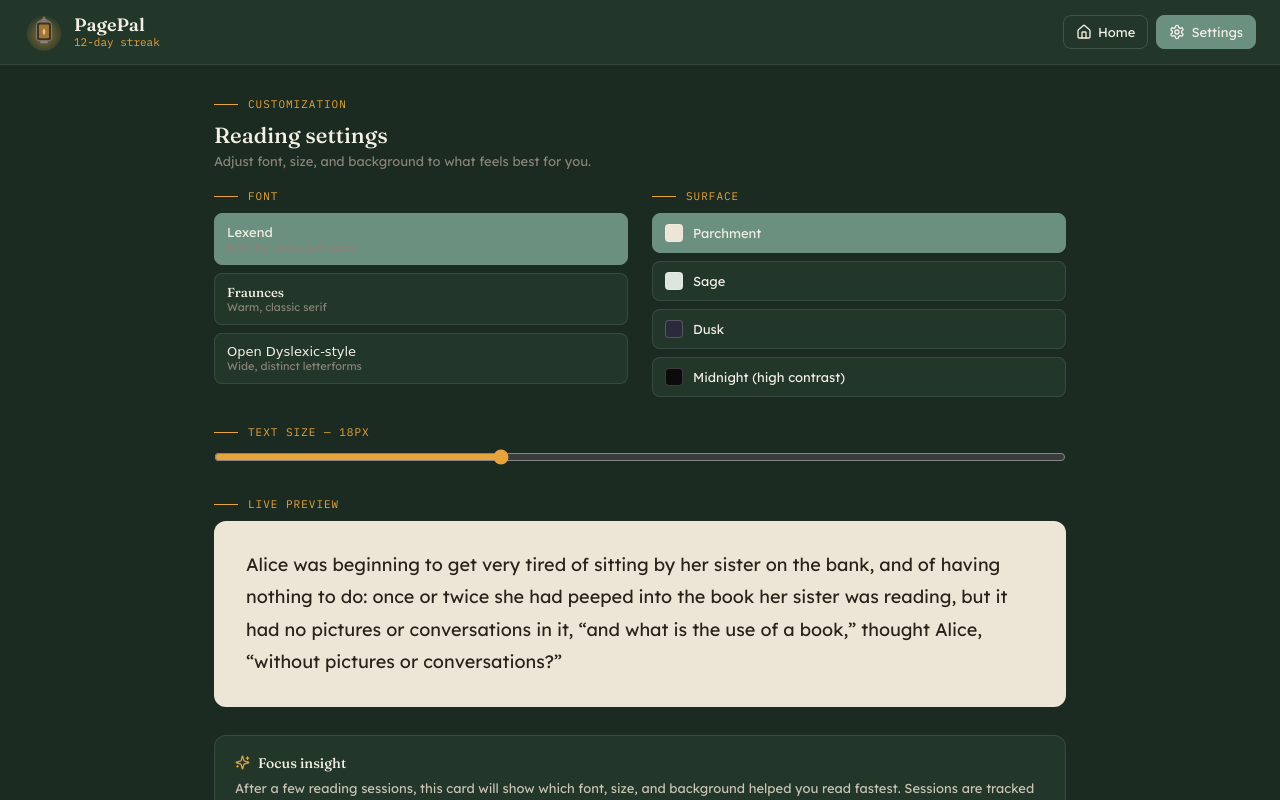
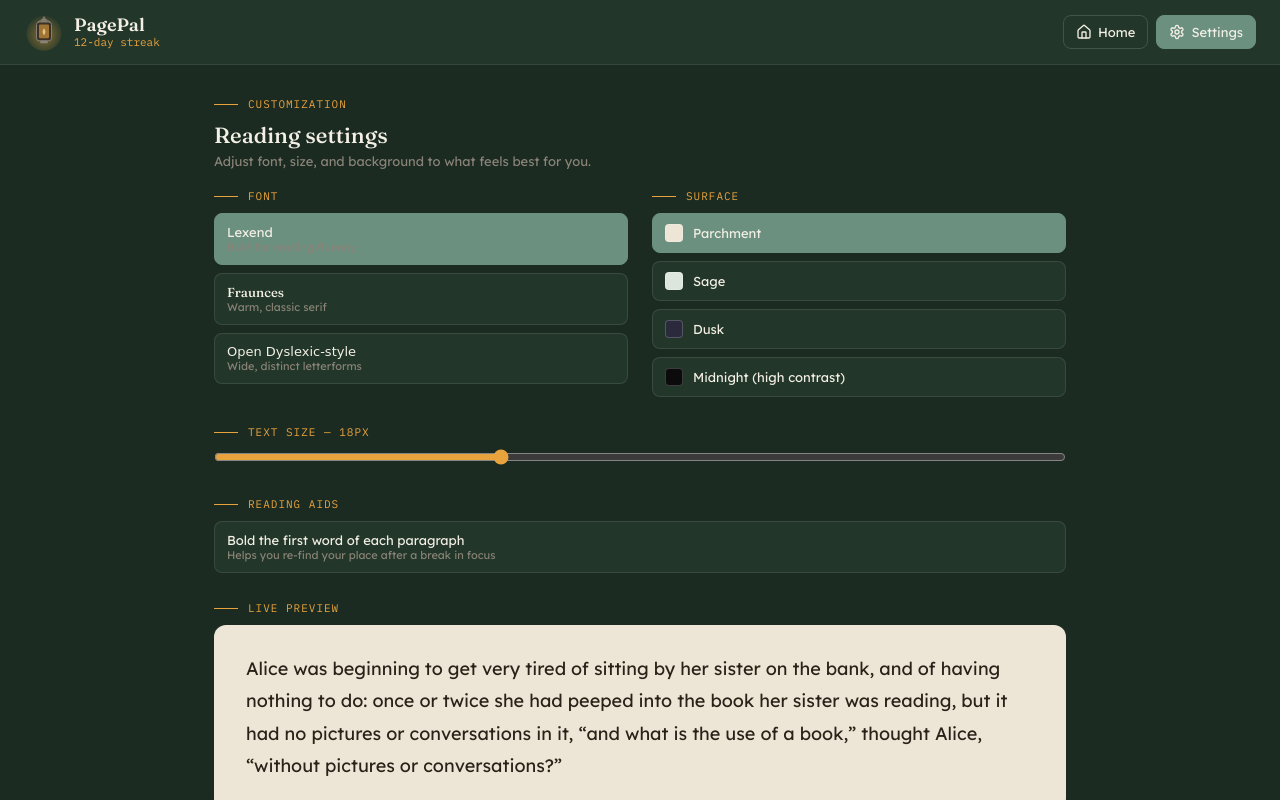
Before and after one commit to Zhuo-Xuan/PagePal, a React (Vite) app: page / in a window 1280 px wide. Both pictures are taken after a click on the button "Settings". Shown: the top 800 px of the page. Built offline with nearby package versions, Linux system fonts and the light colour scheme.

Commit message:
Update SettingsPage.jsx

```diff
--- a/src/pages/SettingsPage.jsx
+++ b/src/pages/SettingsPage.jsx
@@ -1,8 +1,9 @@
-import { Sparkles } from "lucide-react";
+import { Sparkles, Bold } from "lucide-react";
 import SectionLabel from "../components/SectionLabel.jsx";
 import OptionRow from "../components/OptionRow.jsx";
 import { ALICE_TEXT, FONTS, SURFACES } from "../data/constants.js";
 import { getEfficiencyInsight } from "../hooks/useReadingAnalytics.js";
+import { renderParagraph } from "../utils/textFormatting.jsx";
 
 export default function SettingsPage({ customization, setCustomization }) {
   const insight = getEfficiencyInsight();
@@ -59,6 +60,19 @@ export default function SettingsPage({ customization, setCustomization }) {
         />
       </div>
 
+      <div style={{ marginBottom: 28 }}>
+        <SectionLabel>Reading aids</SectionLabel>
+        <div className="option-list">
+          <OptionRow
+            active={customization.boldFirstWord}
+            onClick={() => setCustomization((c) => ({ ...c, boldFirstWord: !c.boldFirstWord }))}
+            title="Bold the first word of each paragraph"
+            sub="Helps you re-find your place after a break in focus"
+            icon={Bold}
+          />
+        </div>
+      </div>
+
       <SectionLabel>Live preview</SectionLabel>
       <div
         className="settings-preview"
@@ -69,7 +83,7 @@ export default function SettingsPage({ customization, setCustomization }) {
           fontSize: customization.fontSize,
         }}
       >
-        {ALICE_TEXT[0]}
+        {renderParagraph(ALICE_TEXT[0], customization.boldFirstWord)}
       </div>
 
       <div className="insight-card">
```
